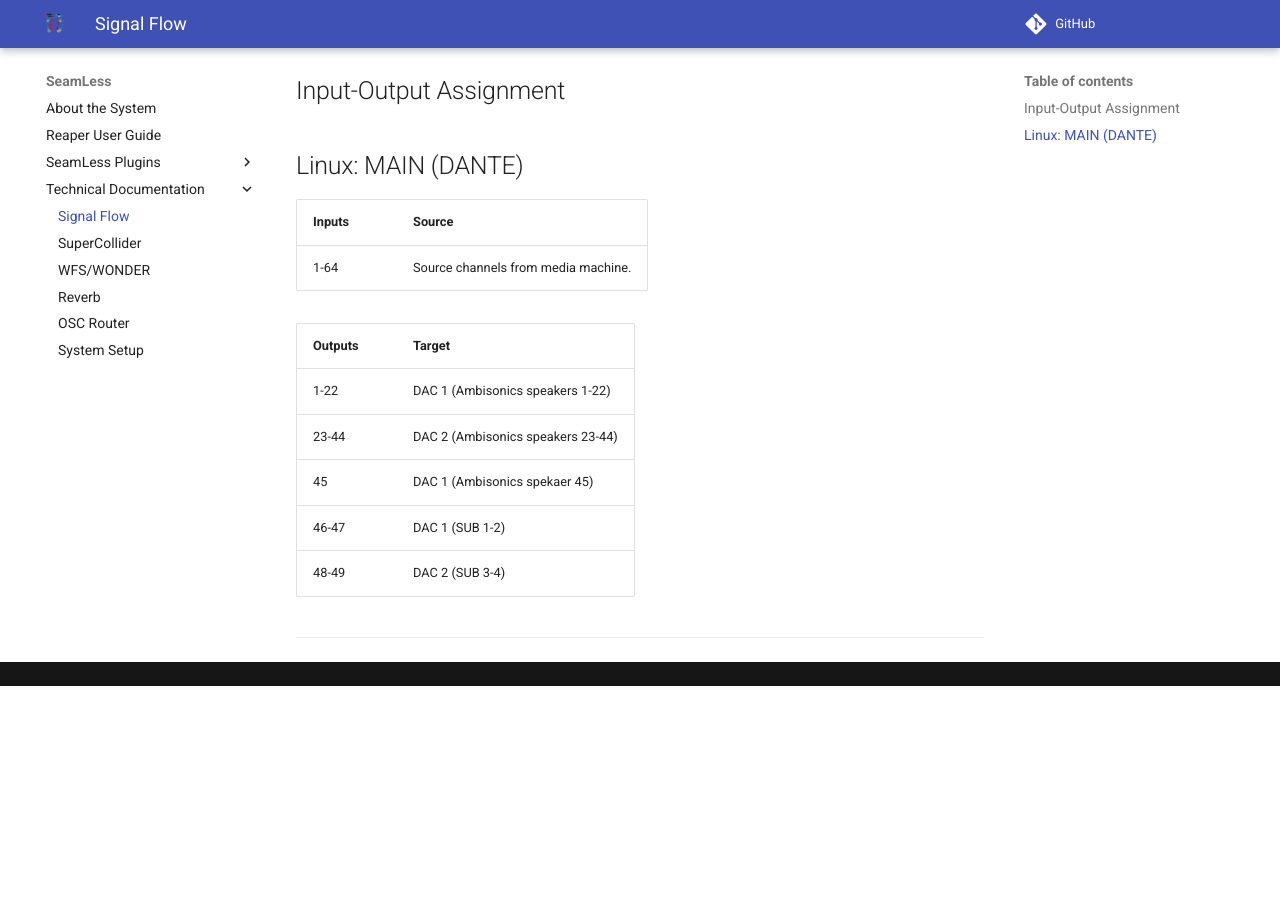
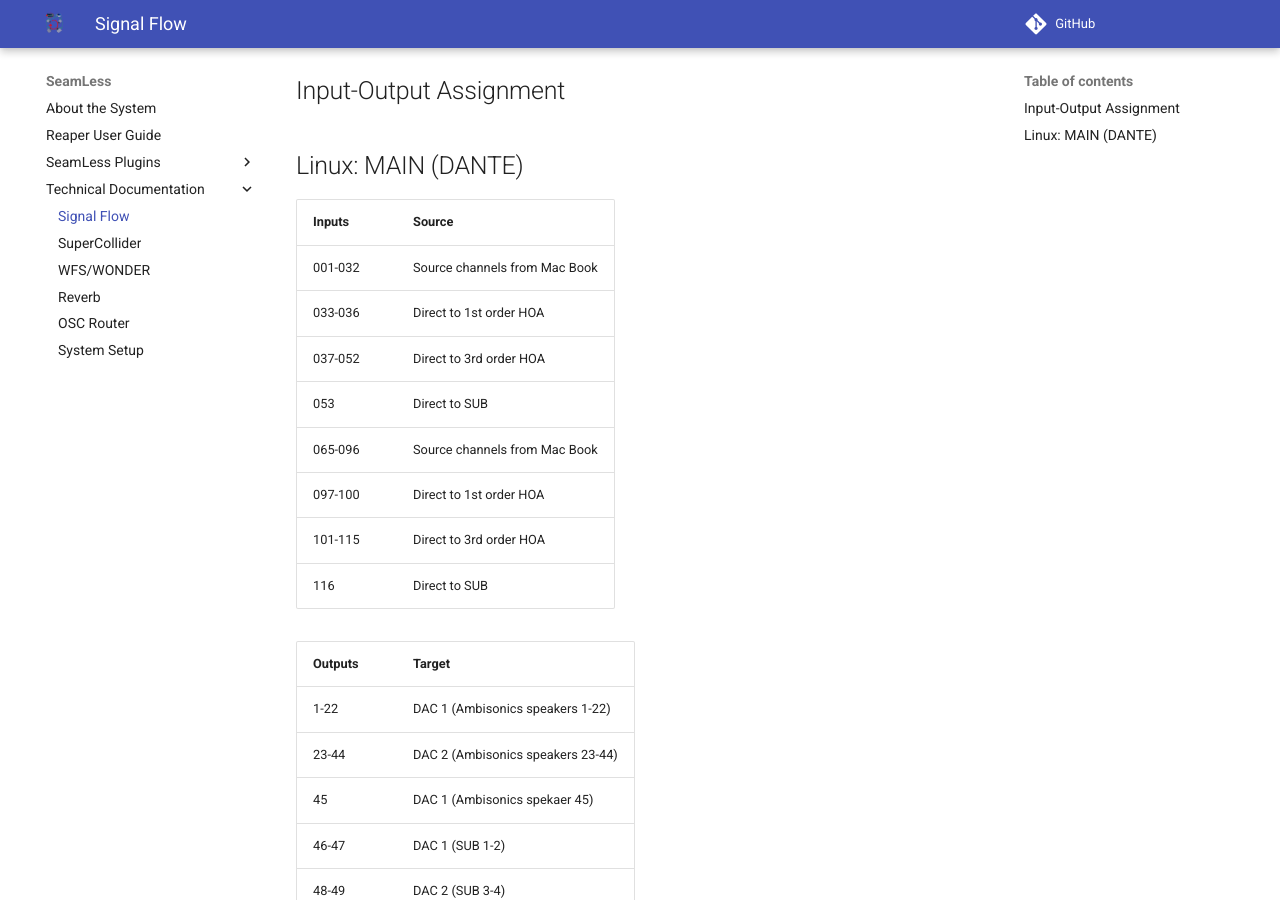
Before and after one commit to tu-studio/seamless-docs, an MkDocs documentation site: the page built from Documentation/docs/signalflow.md, in a window 1280 px wide and 900 px high, scrolled down 591 px. Built offline with MkDocs 1.6.1 and Material for MkDocs 9.7.7, drawn with Linux system fonts in a browser that asks for light colours; comment, search, counter and statistics services are not loaded; before the commit the page ends 1277 px from its top, so only the background shows below that.

Commit message:
Doc: new connections!

```diff
--- a/Documentation/docs/signalflow.md
+++ b/Documentation/docs/signalflow.md
@@ -12,8 +12,14 @@
 
 Inputs  | Source
 ---     | ---
-1-64    | Source channels from media machine.
-
+001-032  | Source channels from Mac Book
+033-036  | Direct to 1st order HOA
+037-052  | Direct to 3rd order HOA
+053      | Direct to SUB
+065-096  | Source channels from Mac Book
+097-100  | Direct to 1st order HOA
+101-115  | Direct to 3rd order HOA
+116      | Direct to SUB
 
 
 Outputs | Target
```
